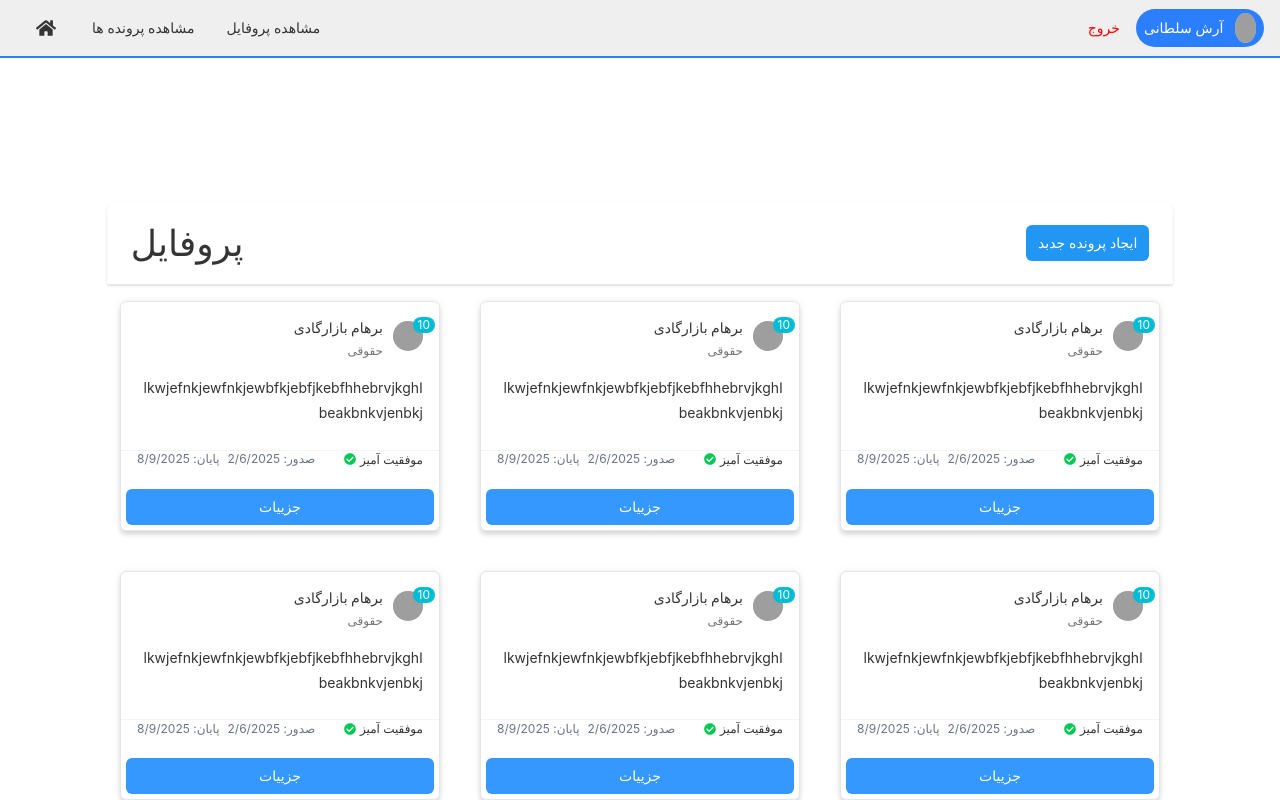
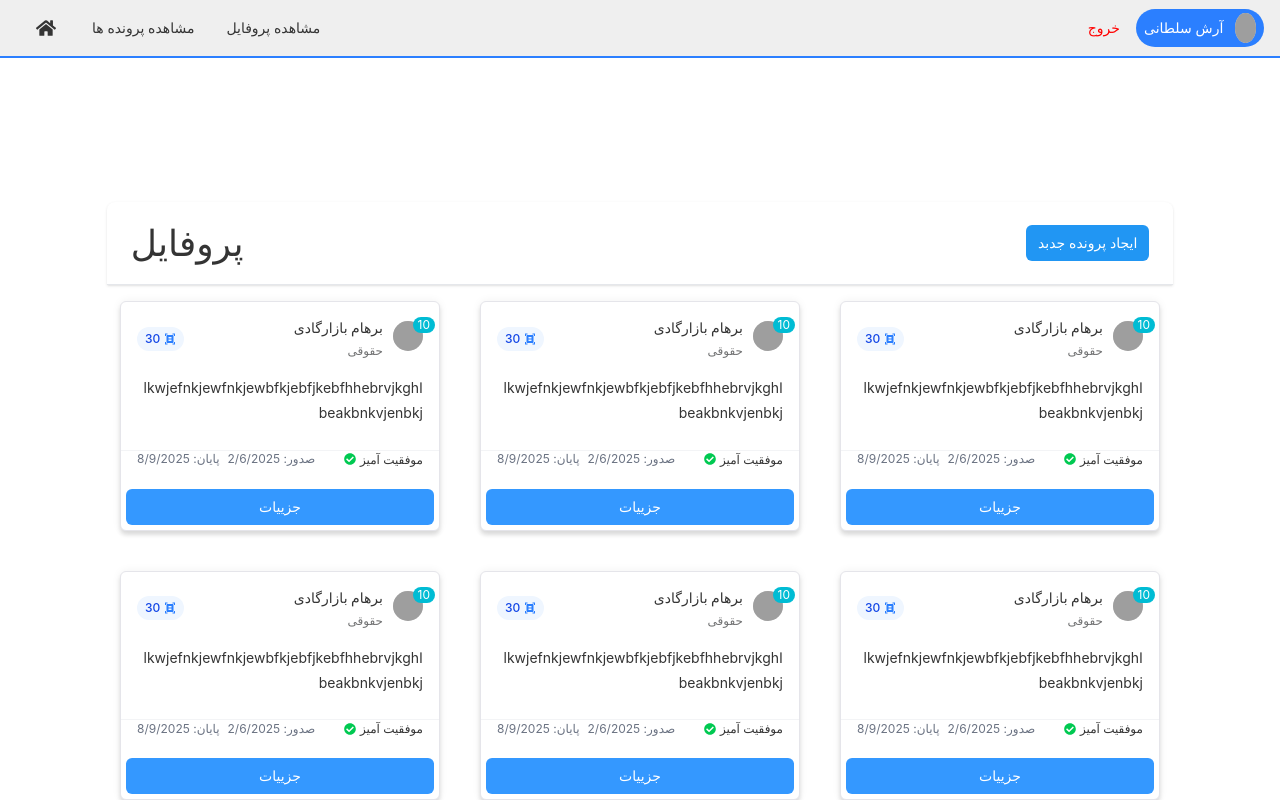
Before and after one commit to parham-devdocs/law-application, a React (Vite) app in the folder client/: page /docs in a window 1280 px wide. Shown: the top 800 px of the page. Built offline with nearby package versions, Linux system fonts and the light colour scheme; grey boxes are pictures that could not be loaded.

Commit message:
number of papers added to docCard

```diff
--- a/client/src/components/docCard.tsx
+++ b/client/src/components/docCard.tsx
@@ -1,4 +1,5 @@
 import { FaCheckCircle, FaRegClock, FaTimesCircle } from 'react-icons/fa';
+import { MdDocumentScanner } from 'react-icons/md';
 import { Card, Text, Avatar, HStack, VStack, Badge, Button } from 'rsuite';
 
 type CardProps = {
@@ -76,7 +77,13 @@ const CardComponent = ({
               {type}
             </Text>
           </VStack>
-        </HStack>
+          <div className=' flex flex-1 justify-end'>
+          <div className="flex items-center justify-center px-2 py-1 rounded-full bg-blue-50 text-blue-700 text-xs font-medium gap-1">
+  <MdDocumentScanner className="text-blue-500" />
+  <span>{numberOfPapers}</span>
+</div>
+          </div>
+      </HStack>
       </Card.Header>
 
       <Card.Body>
```
